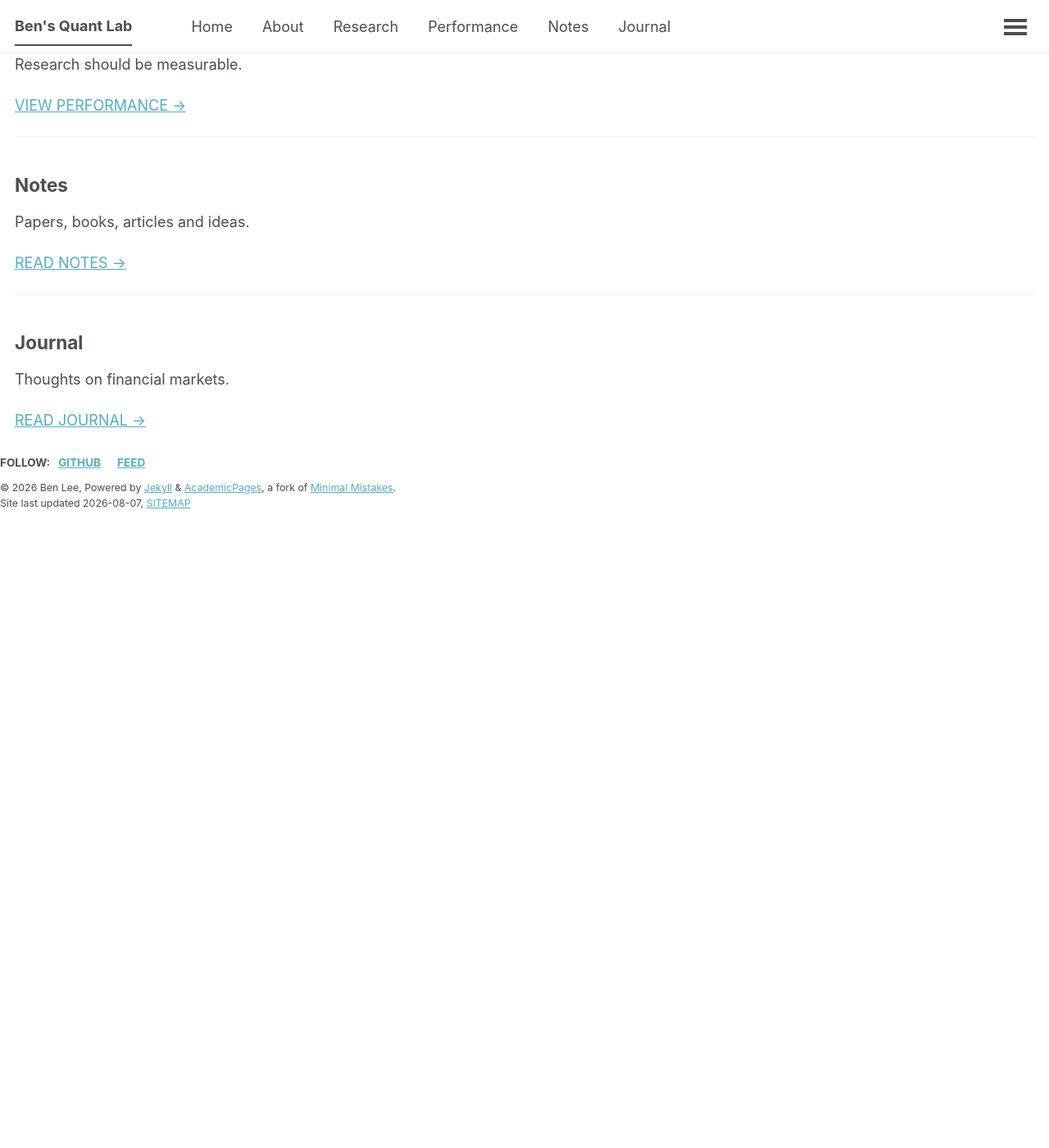
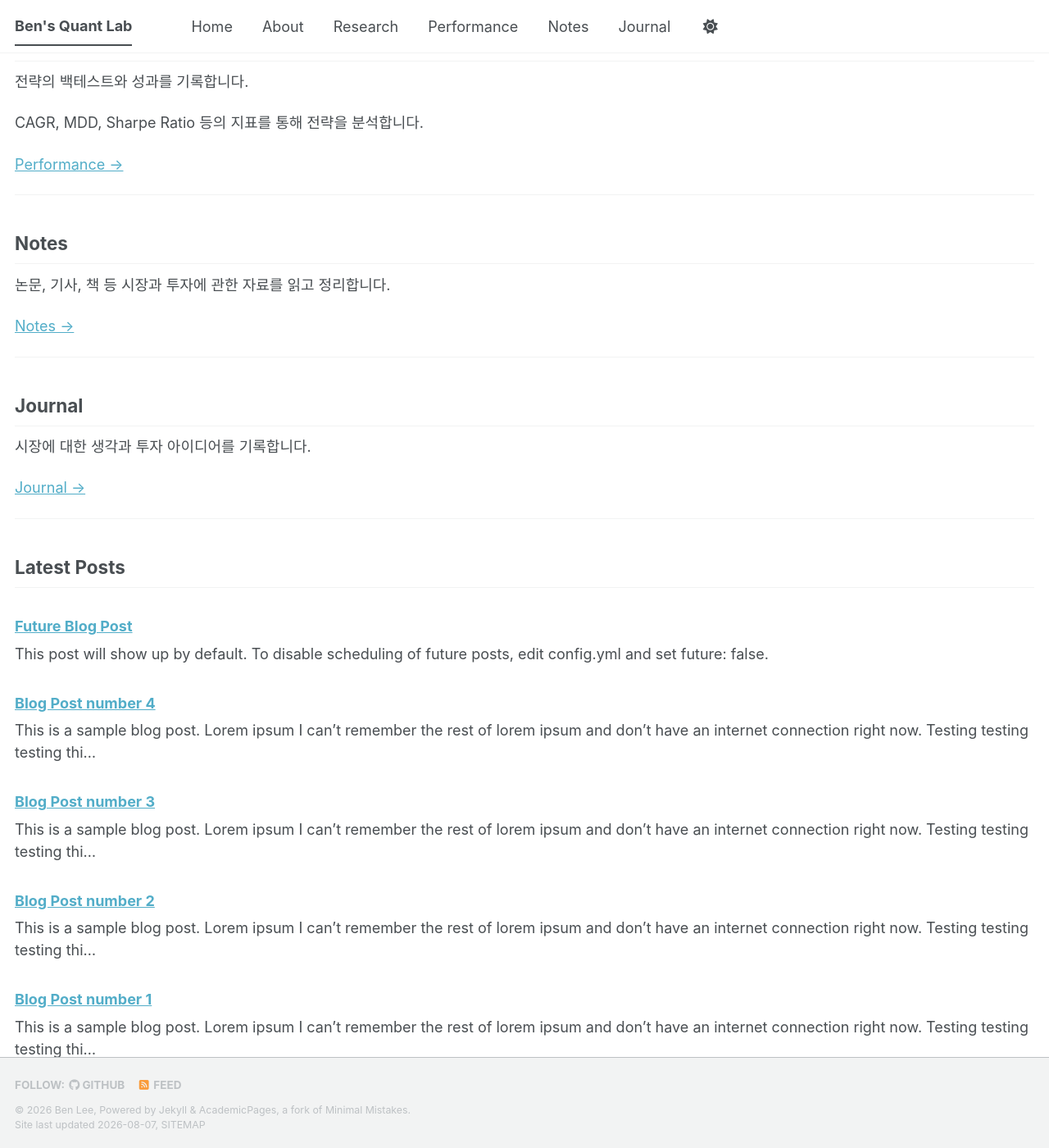
Before and after one commit to leebh1119/leebh1119.github.io, a Jekyll site: the page built from index.md, in a window 1280 px wide and 1400 px high, scrolled down 614 px. Shown: the whole window at 82% size. Built offline with Jekyll 4.4.1, drawn with Linux system fonts in a browser that asks for light colours; a style sheet for code colours, icons or effects is not loaded; before the commit the page ends 1399 px from its top, so only the background shows below that; some of the changed text lies outside the part shown.

Commit message:
going back to the previous version

```diff
--- a/_layouts/home.html
+++ /dev/null
@@ -1,67 +0,0 @@
-<!doctype html>
-<html lang="{{ site.locale | slice: 0,2 | default: "en" }}">
-  <head>
-    {% include head.html %}
-  </head>
-
-  <body>
-
-    {% include masthead.html %}
-
-    <main id="main" role="main">
-
-      <!-- HERO -->
-      <section class="quant-hero"
-        {% if page.header.overlay_image %}
-        style="background-image:
-          linear-gradient(rgba(0,0,0,0.45), rgba(0,0,0,0.45)),
-          url('{{ site.url }}{{ site.baseurl }}/images/{{ page.header.overlay_image }}');"
-        {% endif %}
-      >
-
-        <div class="quant-hero__content">
-
-          <h1>{{ page.hero_title }}</h1>
-
-          {% if page.hero_subtitle %}
-            <p>{{ page.hero_subtitle }}</p>
-          {% endif %}
-
-          {% if page.hero_button_url %}
-            <a href="{{ page.hero_button_url }}" class="quant-button">
-              {{ page.hero_button_text }}
-            </a>
-          {% endif %}
-
-        </div>
-
-      </section>
-
-
-      <!-- INTRO -->
-      <section class="quant-section quant-intro">
-
-        <p class="quant-label">AT OUR CORE.</p>
-
-        <h2>{{ page.intro_title }}</h2>
-
-        <p>
-          {{ page.intro_text }}
-        </p>
-
-      </section>
-
-
-      <!-- CONTENT -->
-      <section class="quant-section">
-
-        {{ content }}
-
-      </section>
-
-    </main>
-
-    {% include footer.html %}
-
-  </body>
-</html>
--- a/index.md
+++ b/index.md
@@ -1,47 +1,61 @@
 ---
-layout: home
+layout: splash
 title: "Quant Trading Lab"
 permalink: /
 
-hero_title: "QUANT TRADING LAB"
-hero_subtitle: "Researching markets. Building strategies. Measuring performance."
-
-hero_button_text: "EXPLORE RESEARCH"
-hero_button_url: "/research/"
-
 header:
   overlay_image: home.jpg
+  overlay_filter: 0.45
+---
 
-intro_title: "Data-driven research on financial markets."
-intro_text: "퀀트 트레이딩과 금융시장을 연구하고, 전략을 설계하고, 성과를 기록합니다."
+### Data · Research · Markets
+
+퀀트 트레이딩과 금융시장을 연구하고 기록합니다.
+
 ---
 
 ## Research
 
-Systematic strategies and quantitative research.
+퀀트 트레이딩 전략을 연구합니다.
 
-[EXPLORE RESEARCH →](/research/)
+Momentum, Mean Reversion, Factor Investing, ETF Rotation 등을 중심으로 전략을 설계하고 백테스트합니다.
+
+[Research →](/research/)
 
 ---
 
 ## Performance
 
-Research should be measurable.
+전략의 백테스트와 성과를 기록합니다.
 
-[VIEW PERFORMANCE →](/performance/)
+CAGR, MDD, Sharpe Ratio 등의 지표를 통해 전략을 분석합니다.
+
+[Performance →](/performance/)
 
 ---
 
 ## Notes
 
-Papers, books, articles and ideas.
+논문, 기사, 책 등 시장과 투자에 관한 자료를 읽고 정리합니다.
 
-[READ NOTES →](/notes/)
+[Notes →](/notes/)
 
 ---
 
 ## Journal
 
-Thoughts on financial markets.
+시장에 대한 생각과 투자 아이디어를 기록합니다.
 
-[READ JOURNAL →](/journal/)
+[Journal →](/journal/)
+
+---
+
+## Latest Posts
+
+{% for post in site.posts limit:5 %}
+
+### [{{ post.title }}]({{ post.url }})
+
+{{ post.excerpt | strip_html | truncate: 160 }}
+
+{% endfor %}
```
